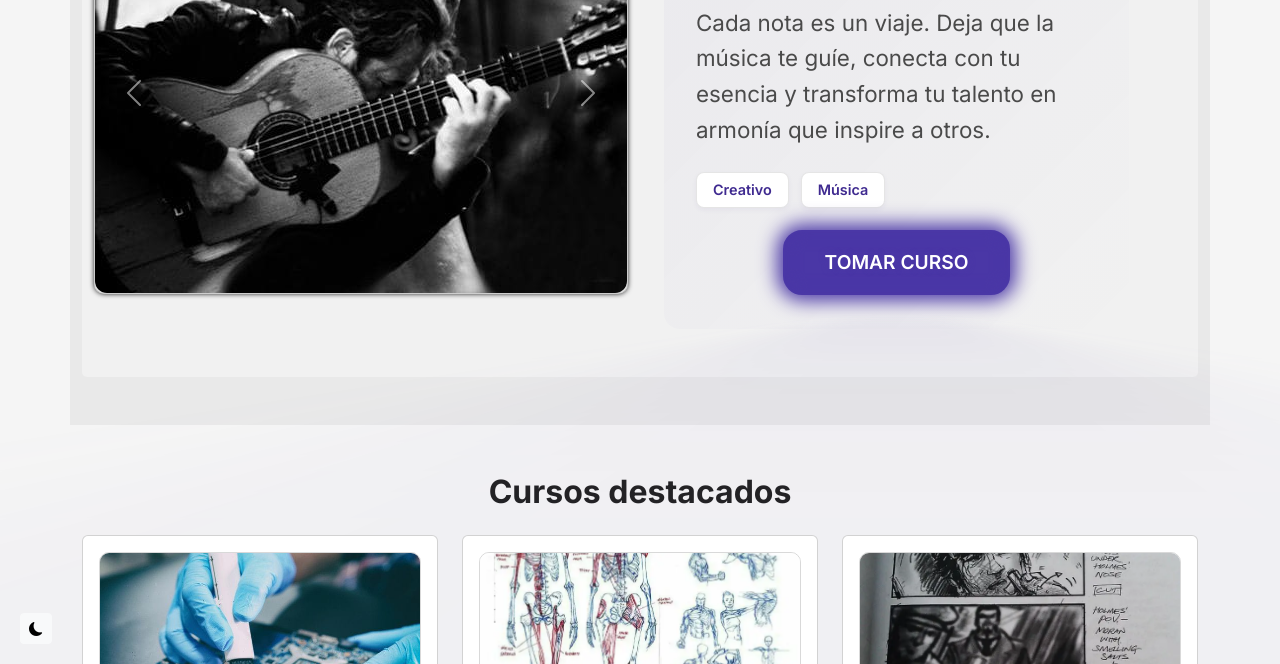
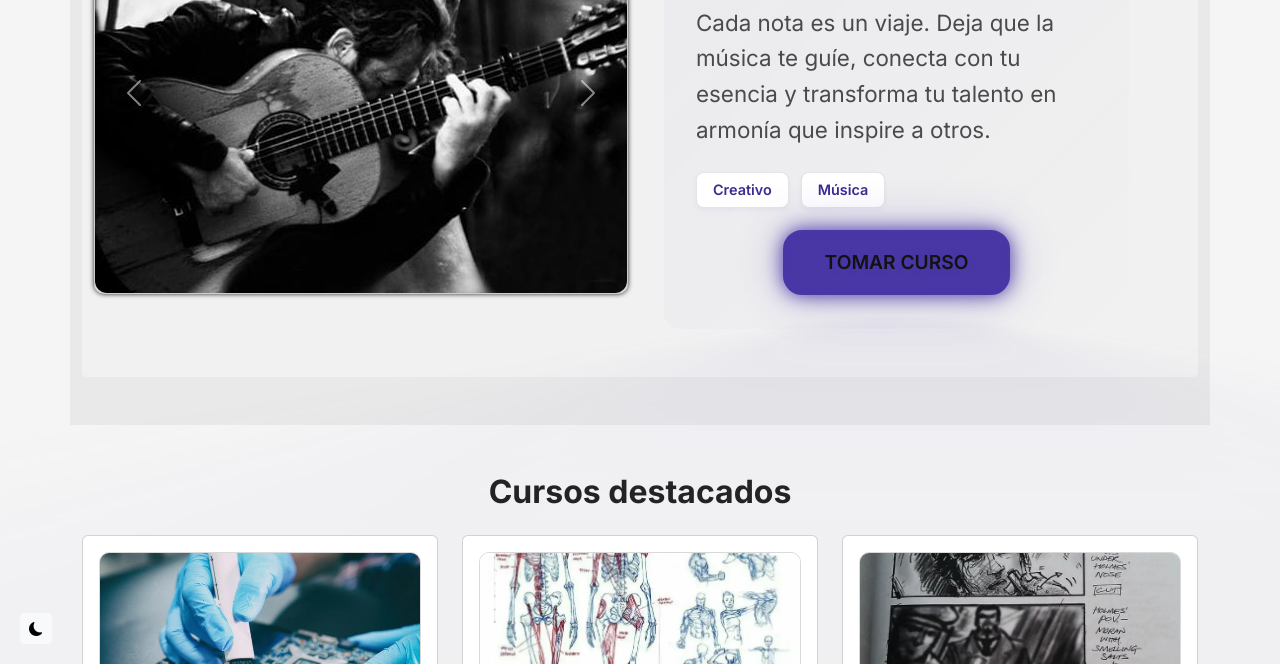
Before and after one commit to EstebanQuintero19/ADSO-, a plain HTML site: page skillTrade/index.html in a window 1280 px wide. In both pictures the pointer is over the button "TOMAR CURSO". Shown: the part 1129-1793 px from the top of the page. Drawn offline with nearby package versions, Linux system fonts and the light colour scheme.

Commit message:
se modifican algunos estilos en la landing

```diff
--- a/skillTrade/assets/styles/landing.css
+++ b/skillTrade/assets/styles/landing.css
@@ -243,7 +243,7 @@ body {
 }
 
 .btn-tomar-curso {
-    background-color: var(--btn-color);
+    background-color: transparent;
     color: var(--glow-color);
     border: 2px solid var(--glow-color);
     border-radius: 1em;
@@ -251,10 +251,13 @@ body {
     font-weight: 600;
     font-size: 1rem;
     text-shadow: 0 0 .2em var(--glow-color);
-    box-shadow: 0 0 .4em var(--glow-color), 0 0 1.6em var(--glow-spread-color), inset 0 0 .25em var(--glow-color);
+    box-shadow: 0 0 .4em var(--glow-color),
+        0 0 1.6em var(--glow-spread-color),
+        inset 0 0 .25em var(--glow-color);
     position: relative;
-    transition: all .3s ease-in-out
+    transition: all .3s ease-in-out;
 }
+
 
 .btn-tomar-curso::after {
     content: "";
@@ -268,19 +271,21 @@ body {
     opacity: .3;
     transform: perspective(1em) rotateX(35deg) scale(1, .6);
     pointer-events: none;
-    z-index: -1
+    z-index: -1;
 }
 
 .btn-tomar-curso:hover {
     background-color: var(--glow-color);
-    color: #fff;
-    box-shadow: 0 0 1em var(--glow-color), 0 0 2.5em var(--glow-spread-color), inset 0 0 .4em var(--glow-color);
-    transform: translateY(-2px)
+    color: #121212;
+    box-shadow: 0 0 1em var(--glow-color),
+        0 0 2.5em var(--glow-spread-color),
+        inset 0 0 .4em var(--glow-color);
+    transform: translateY(-2px);
 }
 
 .btn-tomar-curso:active {
     transform: scale(.98);
-    box-shadow: 0 0 .5em var(--glow-color), inset 0 0 .3em var(--glow-color)
+    box-shadow: 0 0 .5em var(--glow-color), inset 0 0 .3em var(--glow-color);
 }
 
 .card .btn-primary {
@@ -994,17 +999,13 @@ footer {
     background-color: #212121;
 
     background-image:
-    repeating-conic-gradient(
-        from 30deg,
+        repeating-conic-gradient(from 30deg,
             transparent 0 120deg,
-        var(--c3)     0 180deg
-    ),
-    repeating-conic-gradient(
-        from 30deg,
+            var(--c3) 0 180deg),
+        repeating-conic-gradient(from 30deg,
             var(--c1) 0 60deg,
             var(--c2) 0 120deg,
-        var(--c3) 0 180deg
-    );
+            var(--c3) 0 180deg);
 
 
     background-position:
@@ -1018,3 +1019,31 @@ footer p {
     margin: 0;
     color: #fff;
 }
+
+.btn-tomar-curso {
+    background: transparent !important;
+    border: 2px solid var(--glow-color) !important;
+    color: var(--glow-color) !important;
+    box-shadow: none !important;
+}
+
+
+.btn-tomar-curso::after {
+    background-color: transparent !important;
+}
+
+
+.btn-tomar-curso:hover {
+    background-color: var(--glow-color) !important;
+    color: #121212 !important;
+    box-shadow:
+        0 0 1em var(--glow-color),
+        0 0 2.5em var(--glow-spread-color),
+        inset 0 0 .4em var(--glow-color) !important;
+}
+
+.btn-tomar-curso:hover::after {
+    background-color: var(--glow-spread-color) !important;
+    filter: blur(1.8em);
+    opacity: .3;
+}
```
Lines whose indentation alone changed are shown as unchanged.
